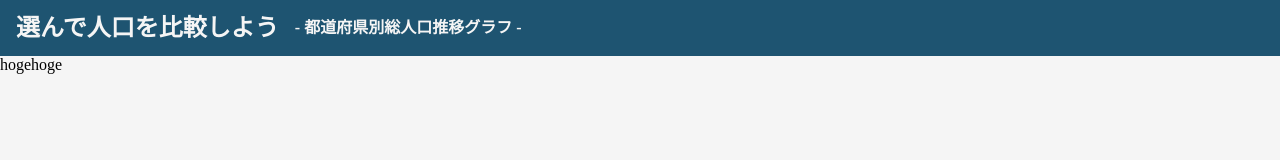
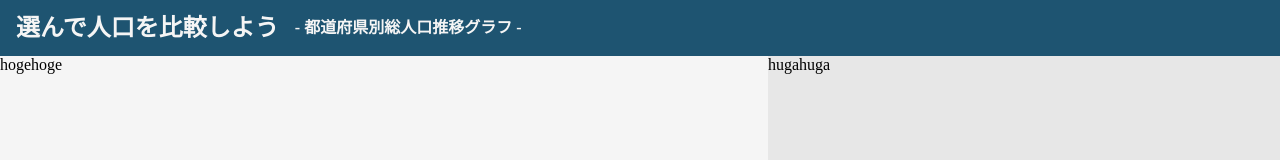
Before and after one commit to YukaChoco/population-graph, a Next.js app: page / in a window 1280 px wide. Shown: the top 160 px of the page. Built offline with nearby package versions, Linux system fonts and the light colour scheme.

Commit message:
GraphSheetとSettingSheetを作成・配置

```diff
--- /dev/null
+++ b/src/pages/components/GraphSheet.tsx
@@ -0,0 +1,5 @@
+import styles from '@/styles/GraphSheet.module.css';
+
+export default function GraphSheet() {
+  return <div className={styles.sheet}>hogehoge</div>;
+}
--- /dev/null
+++ b/src/pages/components/SettingSheet.tsx
@@ -0,0 +1,5 @@
+import styles from '@/styles/SettingSheet.module.css';
+
+export default function SettingSheet() {
+  return <div className={styles.sheet}>hugahuga</div>;
+}
--- a/src/pages/index.tsx
+++ b/src/pages/index.tsx
@@ -1,6 +1,8 @@
 import Head from 'next/head';
 import styles from '@/styles/Home.module.css';
 import Header from './components/Header';
+import SettingSheet from './components/SettingSheet';
+import GraphSheet from './components/GraphSheet';
 
 export default function Home() {
   return (
@@ -16,7 +18,8 @@ export default function Home() {
       </Head>
       <Header />
       <main className={styles.main}>
-        <div>hogehoge</div>
+        <GraphSheet />
+        <SettingSheet />
       </main>
     </>
   );
--- /dev/null
+++ b/src/styles/GraphSheet.module.css
@@ -0,0 +1,2 @@
+.sheet {
+}
--- a/src/styles/Home.module.css
+++ b/src/styles/Home.module.css
@@ -2,4 +2,14 @@
   height: 100vh;
   padding-top: calc(32px + 1.5rem);
   background: #f5f5f5;
+  display: grid;
+  grid-template-columns: none;
+  grid-template-rows: 3fr 2fr;
 }
+
+@media (min-width: 640px) {
+  .main {
+    grid-template-columns: 3fr 2fr;
+    grid-template-rows: none;
+  }
+}
--- /dev/null
+++ b/src/styles/SettingSheet.module.css
@@ -0,0 +1,3 @@
+.sheet {
+  background: #e7e7e7;
+}
```
